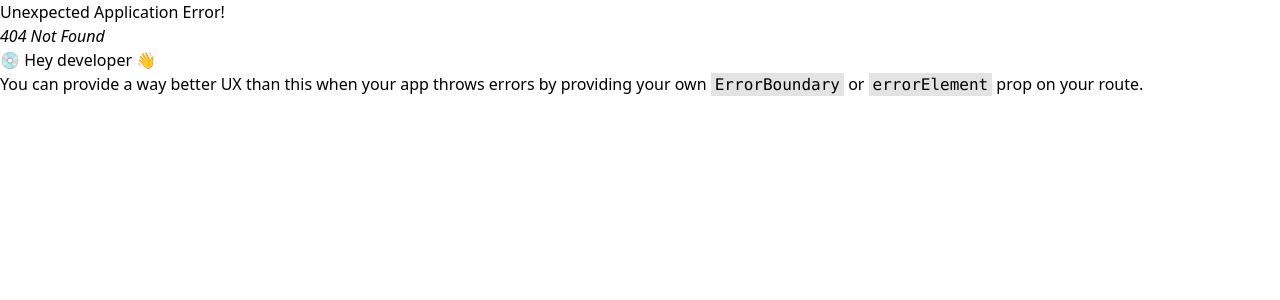
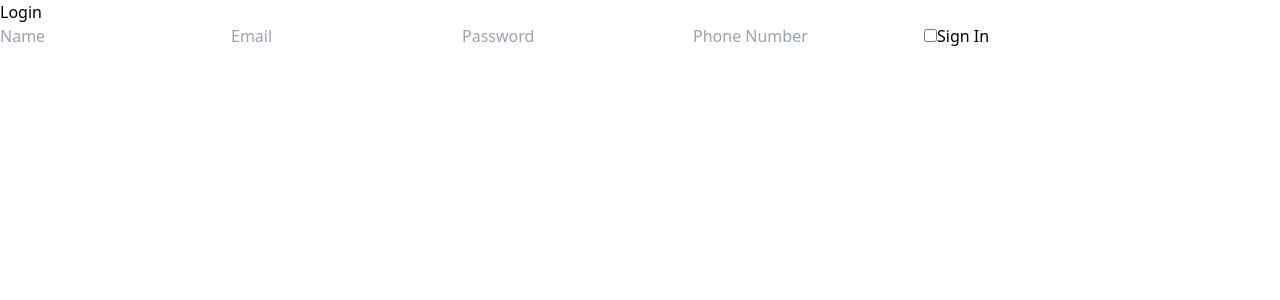
Before and after one commit to Vijay-dev-web/healthcare-patient-portal-frontend, a React (Create React App) app: page /signin in a window 1280 px wide. Before the commit this address had no page. Shown: the top 300 px of the page. Built offline with nearby package versions, Linux system fonts and the light colour scheme.

Commit message:
Adding Login & Sign in page

```diff
--- a/src/components/Login.tsx
+++ b/src/components/Login.tsx
@@ -1,6 +1,6 @@
 import React from 'react'
 
-export const LoginComponent: React.FC = () => {
+export const Login: React.FC = () => {
   return (
     <div style={{ display: "grid", alignItems: "center", justifyContent:"center", height: "100%"}}>
         <img style={{ width: "150px", height: "150px"}}></img>
--- /dev/null
+++ b/src/components/Signin.tsx
@@ -0,0 +1,15 @@
+import React from 'react'
+
+export const Signin: React.FC = () => {
+  return (
+    <div>
+        <h4>Login</h4>
+        <input id='name' type='text' placeholder='Name' />
+        <input id='email' type='email' placeholder='Email' />
+        <input id='password' type='password' placeholder='Password'/>
+        <input id='contact' type='number' placeholder='Phone Number' />
+        <input id='type' type='checkbox' aria-label='Doctor'/>
+        <button>Sign In</button>
+    </div>
+  )
+}
```
Also changed, not shown: src/index.tsx (+10 -0 lines).
